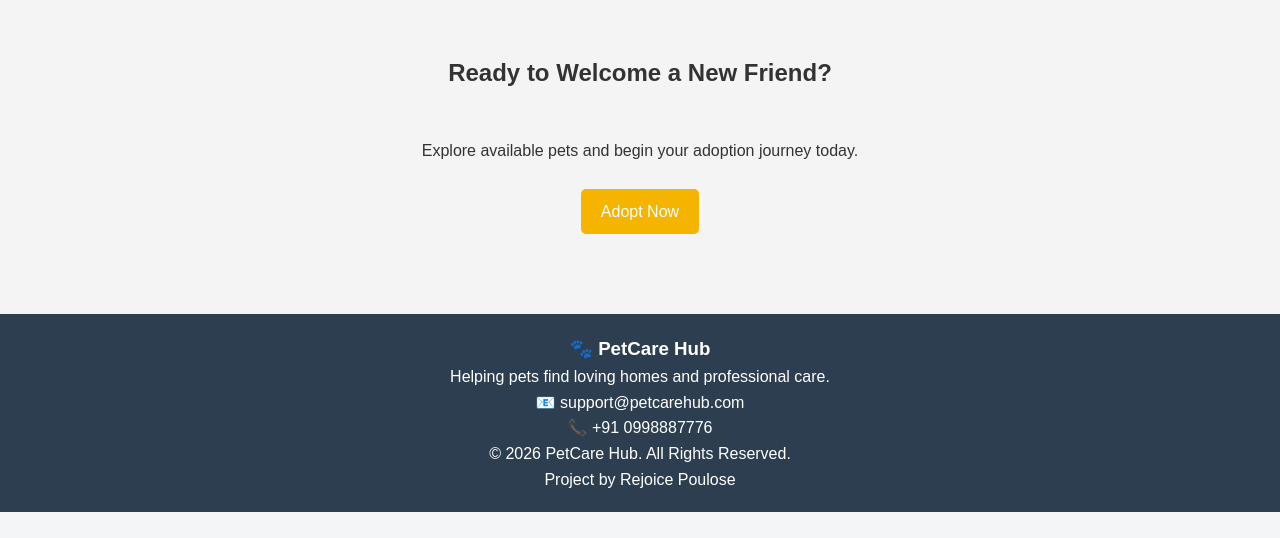
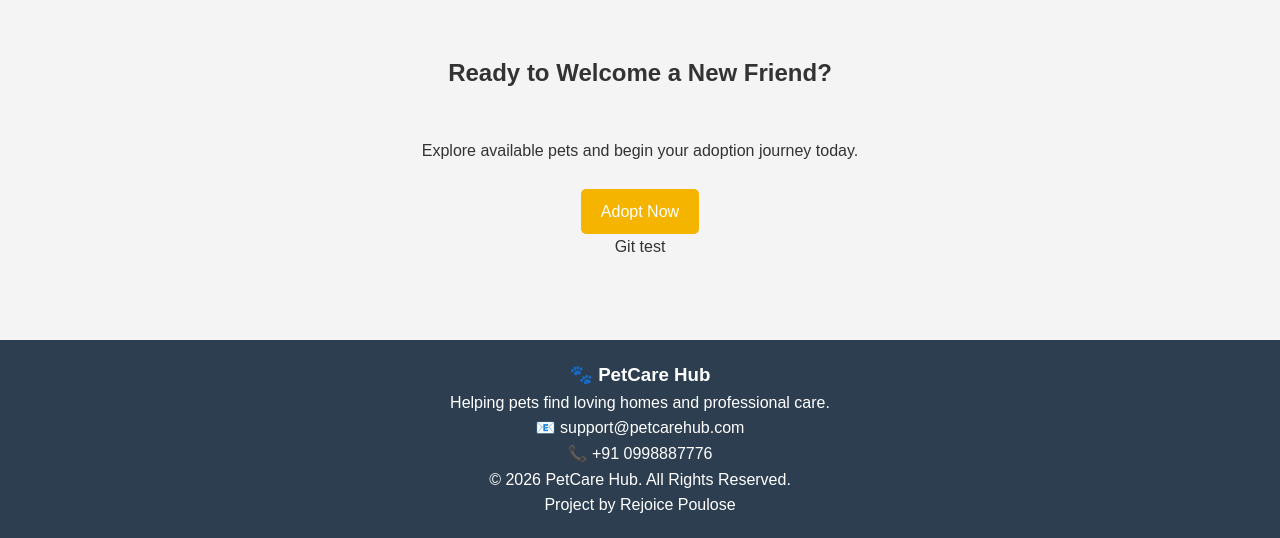
Before and after one commit to rejoicepoulose/django-projectpetcare-Rejoice, a Django app: page / in a window 1280 px wide. Shown: the part 2144-2682 px from the top of the page. Before the commit the page ends 2656 px from the top, so only its background shows below. Run offline with Django 5.2, Linux system fonts and the light colour scheme.

Commit message:
Added Git test to home page

```diff
--- a/templates/home.html
+++ b/templates/home.html
@@ -223,7 +223,7 @@ box-shadow:0 10px 25px rgba(0,0,0,0.15);
 <a href="/pets/" class="btn">
     Adopt Now
 </a>
-
+<p>Git test</p>
 
 </section>
 
```
